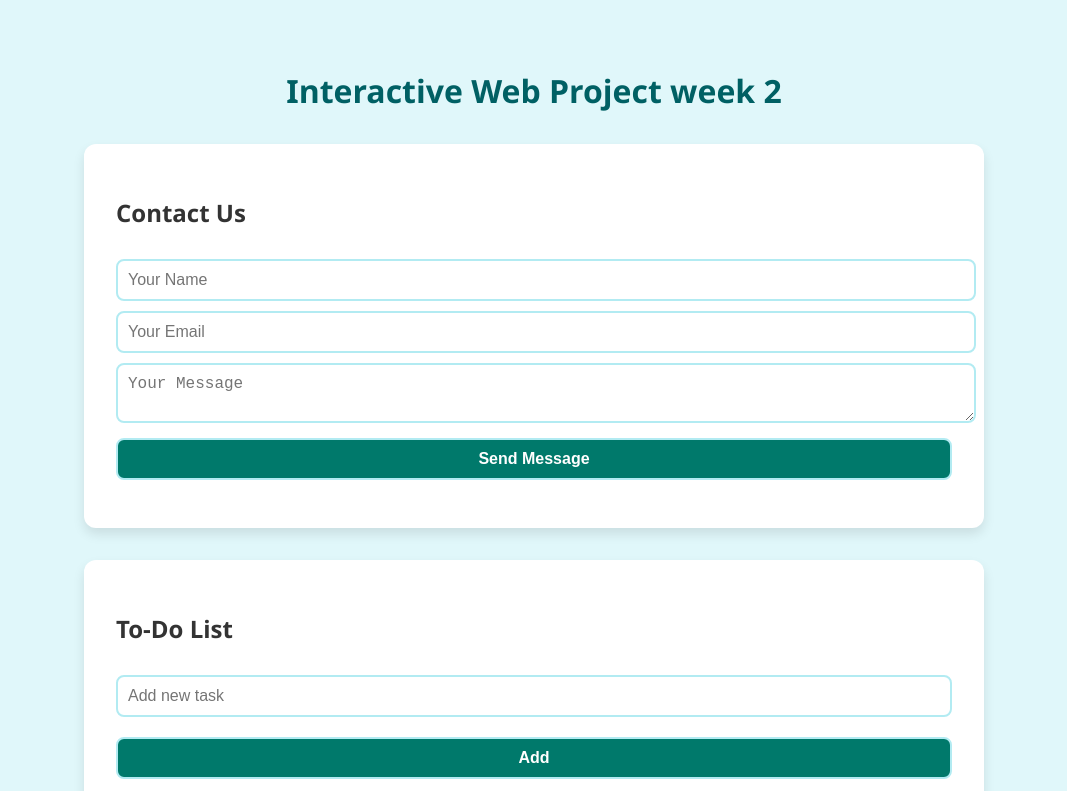
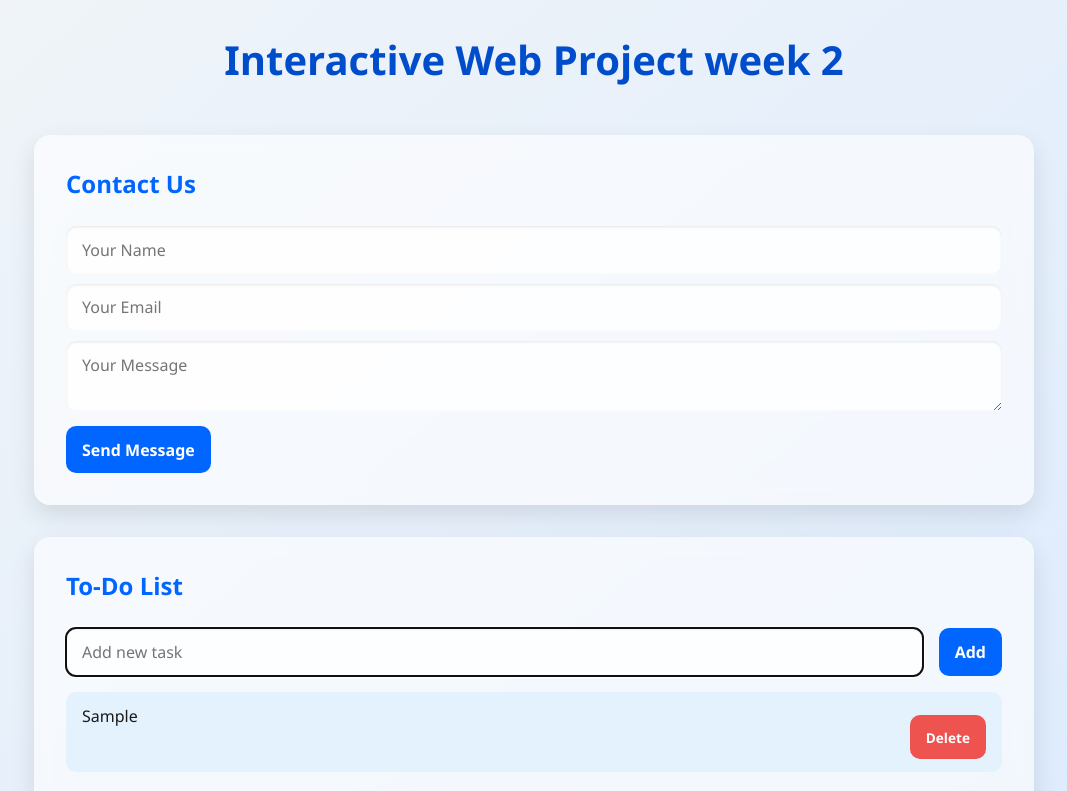
Before and after one commit to debug-with-priyanshu/web-dev-project, a plain HTML site: page week2/index.html in a window 1280 px wide. Both pictures are taken after typing "Sample" into the empty fields and a click on the button "Add". Shown: the top 791 px of the page, without its empty margins (106-1173 px from the left). Drawn offline with Linux system fonts and the light colour scheme.

Commit message:
Update style.css

```diff
--- a/week2/style.css
+++ b/week2/style.css
@@ -1,60 +1,98 @@
+:root {
+  --bg: #f0f4f8;
+  --card-bg: rgba(255, 255, 255, 0.6);
+  --accent: #0066ff;
+  --accent-dark: #004dcc;
+  --shadow: 0 10px 25px rgba(0, 0, 0, 0.1);
+  --radius: 16px;
+  --text-color: #1a1a1a;
+  --input-bg: rgba(255, 255, 255, 0.8);
+}
+
+* {
+  box-sizing: border-box;
+  margin: 0;
+  padding: 0;
+}
+
 body {
   font-family: 'Segoe UI', sans-serif;
-  margin: 0;
-  background: #e0f7fa;
-  color: #333;
+  background: var(--bg);
+  color: var(--text-color);
+  min-height: 100vh;
+  padding: 2rem;
+  background-image: linear-gradient(to top left, #dbeafe, #f0f4f8);
 }
 
 .container {
-  max-width: 900px;
-  margin: 2rem auto;
-  padding: 1rem;
+  max-width: 1000px;
+  margin: auto;
+  display: flex;
+  flex-direction: column;
+  gap: 2rem;
 }
 
 h1 {
   text-align: center;
-  margin-bottom: 2rem;
-  color: #006064;
+  font-size: 2.5rem;
+  color: var(--accent-dark);
+  margin-bottom: 1rem;
 }
 
 .card {
-  background: #ffffff;
-  border-radius: 12px;
-  box-shadow: 0 6px 12px rgba(0, 0, 0, 0.1);
+  background: var(--card-bg);
+  backdrop-filter: blur(10px);
+  border-radius: var(--radius);
+  box-shadow: var(--shadow);
   padding: 2rem;
-  margin-bottom: 2rem;
-  transition: all 0.3s ease;
+  transition: transform 0.3s ease;
 }
 
-input, textarea, button {
+.card:hover {
+  transform: translateY(-5px);
+}
+
+.card h2 {
+  margin-bottom: 1rem;
+  font-size: 1.5rem;
+  color: var(--accent);
+}
+
+/* Inputs & Buttons */
+input,
+textarea,
+button {
+  padding: 0.8rem 1rem;
+  border: none;
+  border-radius: 10px;
+  font-size: 1rem;
+  font-family: inherit;
+  margin-top: 10px;
+  transition: 0.3s ease;
+}
+
+input,
+textarea {
   width: 100%;
-  padding: 10px;
-  margin-top: 10px;
-  border: 2px solid #b2ebf2;
-  border-radius: 8px;
-  outline: none;
-  font-size: 1rem;
-  transition: 0.2s ease;
+  background: var(--input-bg);
+  box-shadow: inset 0 1px 3px rgba(0, 0, 0, 0.1);
 }
 
 button {
-  background-color: #00796b;
+  background-color: var(--accent);
   color: #fff;
   cursor: pointer;
-  font-weight: bold;
+  font-weight: 600;
 }
 
 button:hover {
-  background-color: #004d40;
+  background-color: var(--accent-dark);
 }
 
-textarea {
-  resize: vertical;
-}
-
+/* To-Do */
 .todo-controls {
   display: flex;
-  gap: 10px;
+  gap: 1rem;
   flex-wrap: wrap;
 }
 
@@ -64,32 +102,35 @@ textarea {
 
 .todo-list {
   list-style: none;
-  padding: 0;
-  margin-top: 15px;
+  margin-top: 1rem;
+  padding-left: 0;
 }
 
 .todo-list li {
   display: flex;
   justify-content: space-between;
-  align-items: center;
-  background: #e0f2f1;
-  padding: 10px;
-  margin-bottom: 10px;
-  border-radius: 8px;
+  background: #e3f2fd;
+  padding: 0.8rem 1rem;
+  border-radius: 10px;
+  margin-bottom: 0.6rem;
   animation: fadeIn 0.4s ease;
 }
 
-.todo-list button {
-  background: #e53935;
-  padding: 6px 12px;
-  border-radius: 6px;
+.todo-list li button {
+  background: #ef5350;
+  color: #fff;
+  font-size: 0.85rem;
 }
 
+.todo-list li button:hover {
+  background: #c62828;
+}
+
+/* Gallery */
 .gallery-controls {
   display: flex;
-  gap: 10px;
+  gap: 1rem;
   flex-wrap: wrap;
-  margin-bottom: 10px;
 }
 
 .gallery-controls input {
@@ -97,20 +138,24 @@ textarea {
 }
 
 .gallery {
+  margin-top: 1rem;
   display: grid;
-  grid-template-columns: repeat(auto-fill, minmax(160px, 1fr));
-  gap: 15px;
+  grid-template-columns: repeat(auto-fit, minmax(160px, 1fr));
+  gap: 1rem;
 }
 
 .gallery img {
   width: 100%;
-  border-radius: 8px;
-  box-shadow: 0 3px 8px rgba(0, 0, 0, 0.2);
-  transition: 0.3s ease;
+  height: auto;
+  border-radius: 12px;
+  box-shadow: 0 6px 20px rgba(0, 0, 0, 0.15);
+  transition: transform 0.3s ease, box-shadow 0.3s ease;
+  cursor: pointer;
 }
 
 .gallery img:hover {
   transform: scale(1.05);
+  box-shadow: 0 8px 25px rgba(0, 0, 0, 0.2);
 }
 
 .fade-out {
@@ -119,6 +164,7 @@ textarea {
   transition: all 0.3s ease;
 }
 
+/* Animations */
 @keyframes fadeIn {
   from {
     opacity: 0;
```
